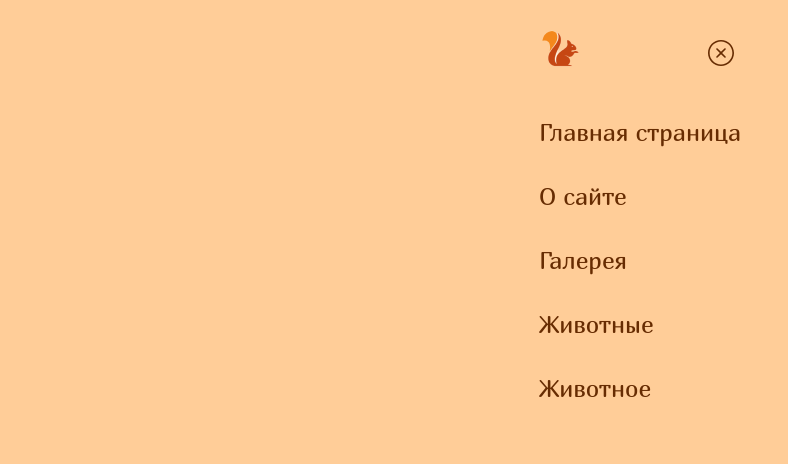
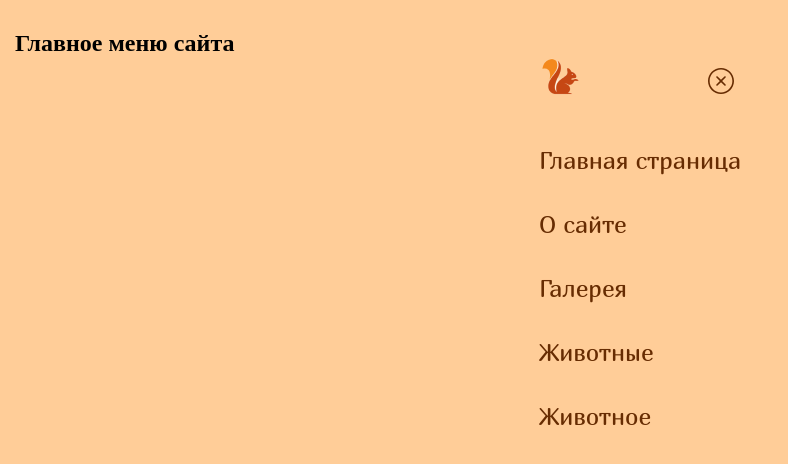
Before and after one commit to kuzpugonka/animals, a React (Vite) app: page /about in a window 1280 px wide. Both pictures are taken after a click on the button 1221 px from the left and 49 px from the top of the page. Shown: the top 464 px of the page, without its empty margins (0-788 px from the left). Built offline with nearby package versions, Linux system fonts and the light colour scheme.

Commit message:
add section&h2.hidden

```diff
--- a/src/components/BurgerModal/BurgerModal.jsx
+++ b/src/components/BurgerModal/BurgerModal.jsx
@@ -8,7 +8,8 @@ export const BurgerModal = () => {
   };
   return (
     <>
-      <div className="burger-modal">
+      <section className="burger-modal">
+      <h2 className="hidden">Главное меню сайта</h2>
         <div className="container">
           <div className="burger-modal__header">
             <img
@@ -46,7 +47,7 @@ export const BurgerModal = () => {
               Галерея
             </Link>
             <Link
-              to={"./animals"}
+              to={"./catalog "}
               className="burger-modal__link"
               onClick={handleClick}
             >
@@ -61,7 +62,7 @@ export const BurgerModal = () => {
             </Link>
           </nav>
         </div>
-      </div>
+      </section>
     </>
   );
 };
```
